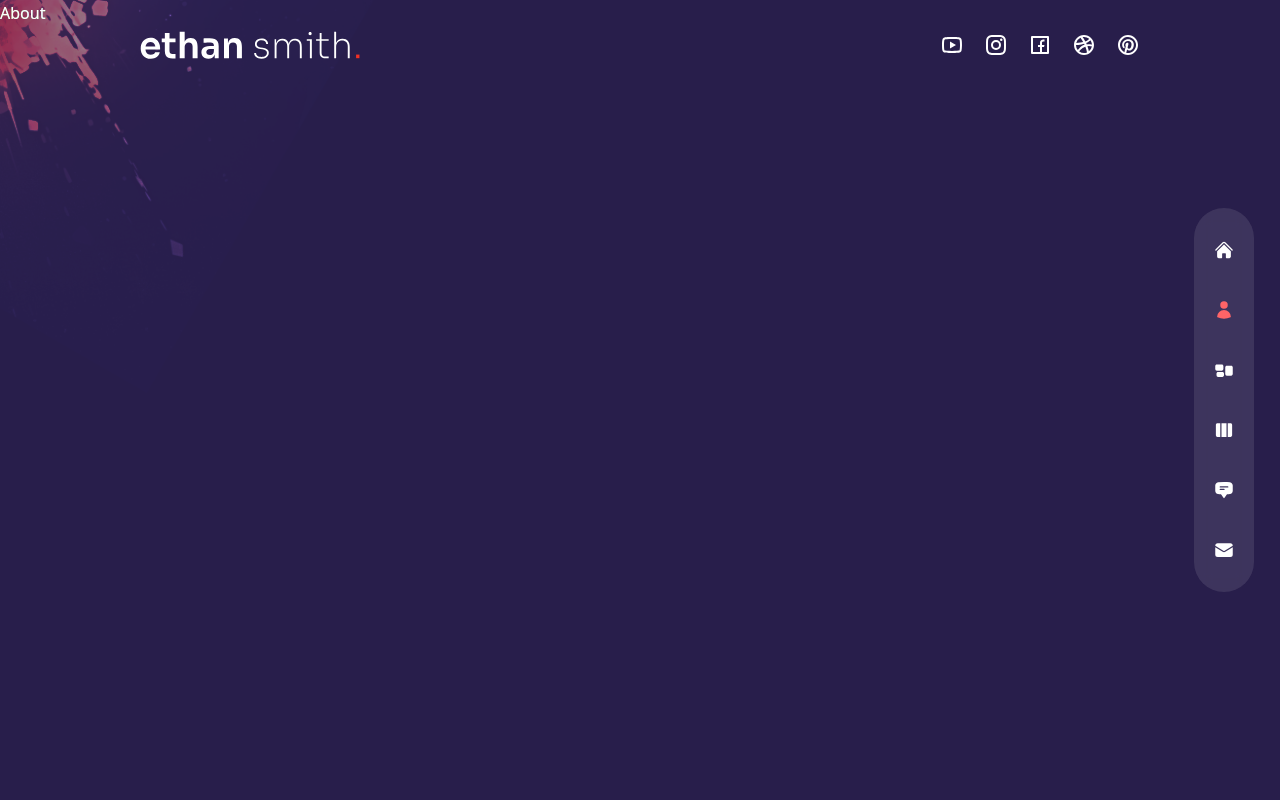
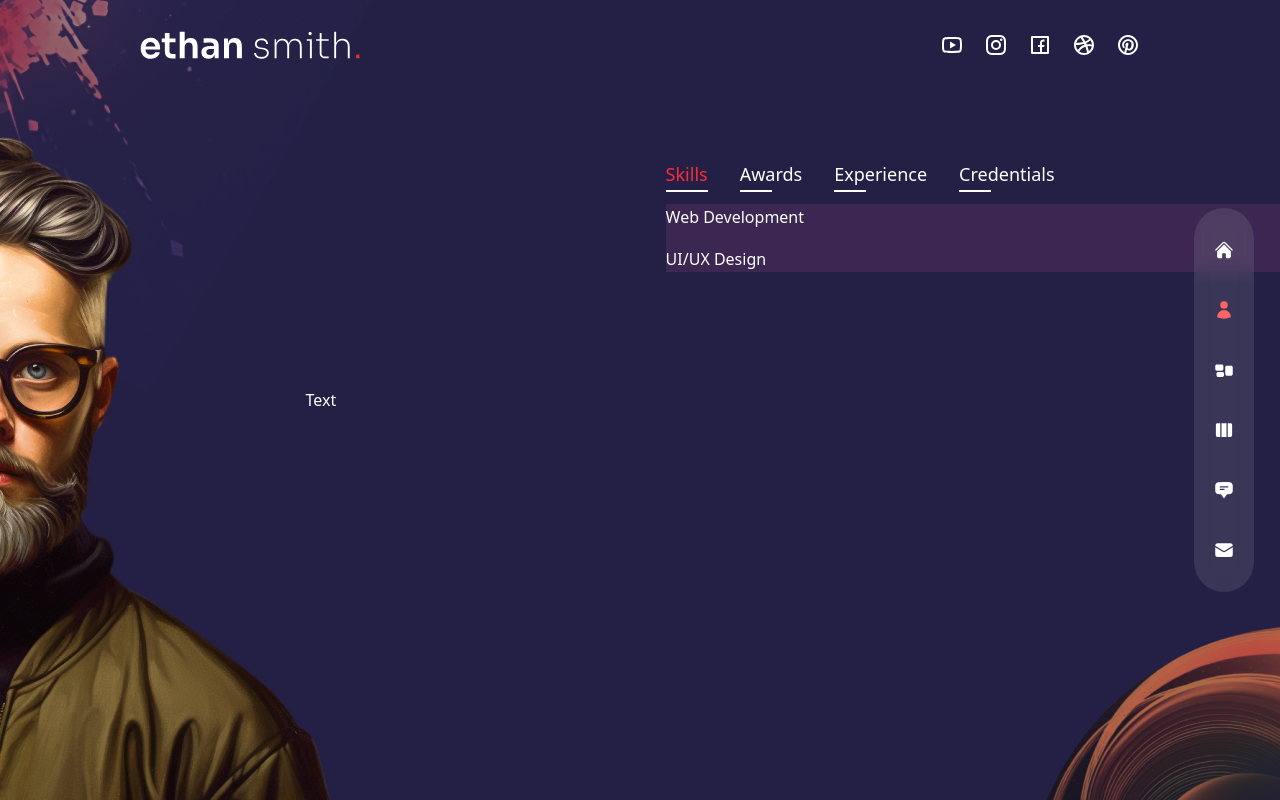
Before and after one commit to JuanferGG/nextJs-nestJs, a Next.js app in the folder multipage-portfolio/: page /about in a window 1280 px wide. Built offline with nearby package versions, Linux system fonts and the light colour scheme.

Commit message:
about section start

```diff
--- /dev/null
+++ b/multipage-portfolio/src/components/Circles.tsx
@@ -0,0 +1,15 @@
+import Image from "next/image";
+
+export default function Circles() {
+  return (
+    <div className="w-[200px] xl:w-[300px] absolute -right-16 -bottom-2 mix-blend-color-dodge animate-pulse duration-75 z-10]">
+      <Image
+        src={"/circles.png"}
+        alt="img-circle"
+        width={200}
+        height={200}
+        className="w-full h-full"
+      />
+    </div>
+  );
+}
--- a/multipage-portfolio/src/pages/about/index.tsx
+++ b/multipage-portfolio/src/pages/about/index.tsx
@@ -1,3 +1,5 @@
+import { useState } from "react";
+
 import {
   FaHtml5,
   FaCss3,
@@ -16,10 +18,10 @@
 
 const aboutData = [
   {
-      title: 'skills',
+    title: "skills",
     info: [
       {
-          title: 'Web Development',
+        title: "Web Development",
         icons: [
           <FaHtml5 key={1} />,
           <FaCss3 key={2} />,
@@ -31,60 +33,118 @@
         ],
       },
       {
-          title: 'UI/UX Design',
-          icons: [<FaFigma key={1} />, <SiAdobexd key={2} />, <SiAdobephotoshop key={3} />],
+        title: "UI/UX Design",
+        icons: [
+          <FaFigma key={1} />,
+          <SiAdobexd key={2} />,
+          <SiAdobephotoshop key={3} />,
+        ],
       },
     ],
   },
   {
-      title: 'awards',
+    title: "awards",
     info: [
       {
-          title: 'Webby Awards - Honoree',
-          stage: '2011 - 2012',
+        title: "Webby Awards - Honoree",
+        stage: "2011 - 2012",
       },
       {
-          title: 'Adobe Design Achievement Awards - Finalist',
-          stage: '2009 - 2010',
+        title: "Adobe Design Achievement Awards - Finalist",
+        stage: "2009 - 2010",
       },
     ],
   },
   {
-      title: 'experience',
+    title: "experience",
     info: [
       {
-          title: 'UX/UI Designer - XYZ Company',
-          stage: '2012 - 2023',
+        title: "UX/UI Designer - XYZ Company",
+        stage: "2012 - 2023",
       },
       {
-          title: 'Web Developer - ABC Agency',
-          stage: '2010 - 2012',
+        title: "Web Developer - ABC Agency",
+        stage: "2010 - 2012",
       },
       {
-          title: 'Intern - DEF Corporation',
-          stage: '2008 - 2010',
+        title: "Intern - DEF Corporation",
+        stage: "2008 - 2010",
       },
     ],
   },
   {
-      title: 'credentials',
+    title: "credentials",
     info: [
       {
-          title: 'Web Development - ABC University, LA, CA',
-          stage: '2011',
+        title: "Web Development - ABC University, LA, CA",
+        stage: "2011",
       },
       {
-          title: 'Computer Science Diploma - AV Technical Institute',
-          stage: '2009',
+        title: "Computer Science Diploma - AV Technical Institute",
+        stage: "2009",
       },
       {
-          title: 'Certified Graphic Designer - ABC Institute, Los Angeles, CA',
-          stage: '2006',
+        title: "Certified Graphic Designer - ABC Institute, Los Angeles, CA",
+        stage: "2006",
       },
     ],
   },
 ];
 
+import Avatar from "@/components/Avatar";
+import Circles from "@/components/Circles";
+
+import { motion } from "framer-motion";
+import { fadeIn } from "@/components/variants";
+
 export default function index() {
-  return <div >About</div>;
+  const [index, setIndex] = useState(0);
+
+  return (
+    <div className="h-full bg-gray-800/30 py-32 text-center xl-text-left translate-z-10">
+      <Circles />
+      <motion.div
+        variants={fadeIn("right", 0.2)}
+        initial="hidden"
+        animate="show"
+        exit="hidden"
+        className="hidden xl:flex absolute bottom-0 -left-[370px] "
+      >
+        <Avatar />
+      </motion.div>
+      <div className="container mx-auto h-full flex flex-col items-center xl:flex-row gap-x-6">
+        <div className="flex-1 flex flex-col justify-center">Text</div>
+        <div className="flex flex-col w-full xl:max-w-[48%] h-[480px] ">
+          <div className="flex gap-x-4 xl:gap-x-8 mx-auto xl:mx-0 mb-4 align-middle">
+            {aboutData.map((item, itemIdex) => {
+              return (
+                <div
+                  key={itemIdex}
+                  className={`${
+                    index === itemIdex &&
+                    "text-red-500 after:w-[100%] after:bg-red-500 after:transition-all after:duration-300"
                   }
+                  cursor-pointer capitalize xl:text-lg relative after:w-8 after:h-[2px]
+                  after:bg-white after:absolute after:-bottom-1 after:left-0`}
+                  onClick={() => setIndex(itemIdex)}
+                >
+                  {item.title}
+                </div>
+              );
+            })}
+          </div>
+          <div className="bg-pink-400/10 py-2xl:py-6 flex flex-col gap-y-2 xl:gap-y-4 items-center xl:items-start">
+            {aboutData[index].info.map((item, itemIndex) => {
+              return (
+                <div key={itemIndex}>
+                  {/* Title */}
+                  <div>{item.title}</div>
+                </div>
+              );
+            })}
+          </div>
+        </div>
+      </div>
+    </div>
+  );
+}
```
Lines whose indentation alone changed are shown as unchanged.
